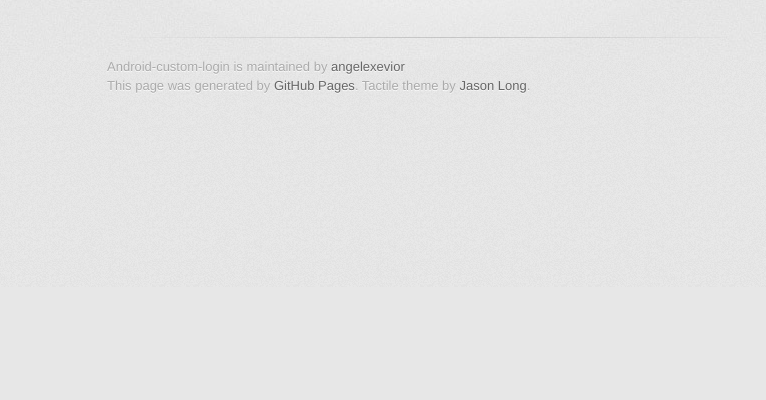
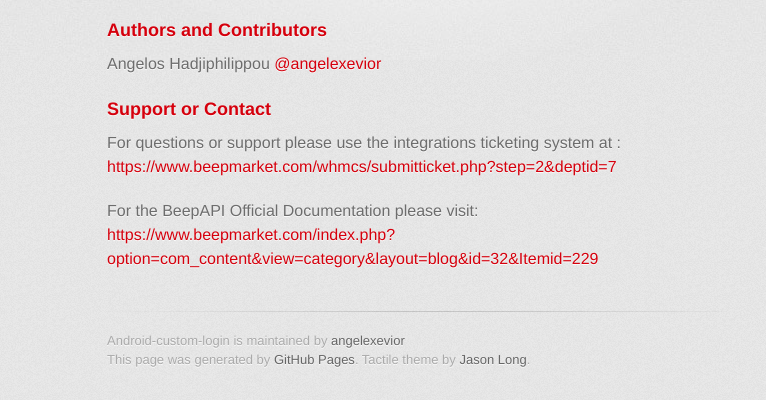
Before and after one commit to angelexevior/Android-Custom-Login, a plain HTML site: page index.html in a window 1280 px wide. Shown: the part 513-913 px from the top of the page, without its empty margins (223-989 px from the left). Before the commit the page ends 800 px from the top, so only its background shows below. Drawn offline with Linux system fonts and the light colour scheme; a web font is replaced by a local one.

Commit message:
Create gh-pages branch via GitHub

```diff
--- a/index.html
+++ b/index.html
@@ -43,6 +43,18 @@
 and a login button</p>
 
 <p>Voila. Pass any email address to it and see the result</p>
+
+<h3>
+<a id="authors-and-contributors" class="anchor" href="#authors-and-contributors" aria-hidden="true"><span class="octicon octicon-link"></span></a>Authors and Contributors</h3>
+
+<p>Angelos Hadjiphilippou <a href="https://github.com/angelexevior" class="user-mention">@angelexevior</a></p>
+
+<h3>
+<a id="support-or-contact" class="anchor" href="#support-or-contact" aria-hidden="true"><span class="octicon octicon-link"></span></a>Support or Contact</h3>
+
+<p>For questions or support please use the integrations ticketing system at : <a href="https://www.beepmarket.com/whmcs/submitticket.php?step=2&amp;deptid=7">https://www.beepmarket.com/whmcs/submitticket.php?step=2&amp;deptid=7</a></p>
+
+<p>For the BeepAPI Official Documentation please visit: <a href="https://www.beepmarket.com/index.php?option=com_content&amp;view=category&amp;layout=blog&amp;id=32&amp;Itemid=229">https://www.beepmarket.com/index.php?option=com_content&amp;view=category&amp;layout=blog&amp;id=32&amp;Itemid=229</a></p>
         </section>
 
         <footer>
--- a/params.json
+++ b/params.json
@@ -1 +1 @@
-{"name":"Android-custom-login","tagline":"Create a custom login and also validate email addresses in your Android apps","body":"# Android-EmailValidator\r\nValidate email addresses in Android apps\r\n\r\n# Additional info\r\nIncludes 2 login input fields for email and password\r\nand a login button\r\n\r\nVoila. Pass any email address to it and see the result","google":"","note":"Don't delete this file! It's used internally to help with page regeneration."}
+{"name":"Android-custom-login","tagline":"Create a custom login and also validate email addresses in your Android apps","body":"# Android-EmailValidator\r\nValidate email addresses in Android apps\r\n\r\n# Additional info\r\nIncludes 2 login input fields for email and password\r\nand a login button\r\n\r\nVoila. Pass any email address to it and see the result\r\n\r\n### Authors and Contributors\r\nAngelos Hadjiphilippou @angelexevior\r\n\r\n### Support or Contact\r\n\r\nFor questions or support please use the integrations ticketing system at : https://www.beepmarket.com/whmcs/submitticket.php?step=2&deptid=7\r\n\r\nFor the BeepAPI Official Documentation please visit: https://www.beepmarket.com/index.php?option=com_content&view=category&layout=blog&id=32&Itemid=229\r\n","google":"","note":"Don't delete this file! It's used internally to help with page regeneration."}
```
